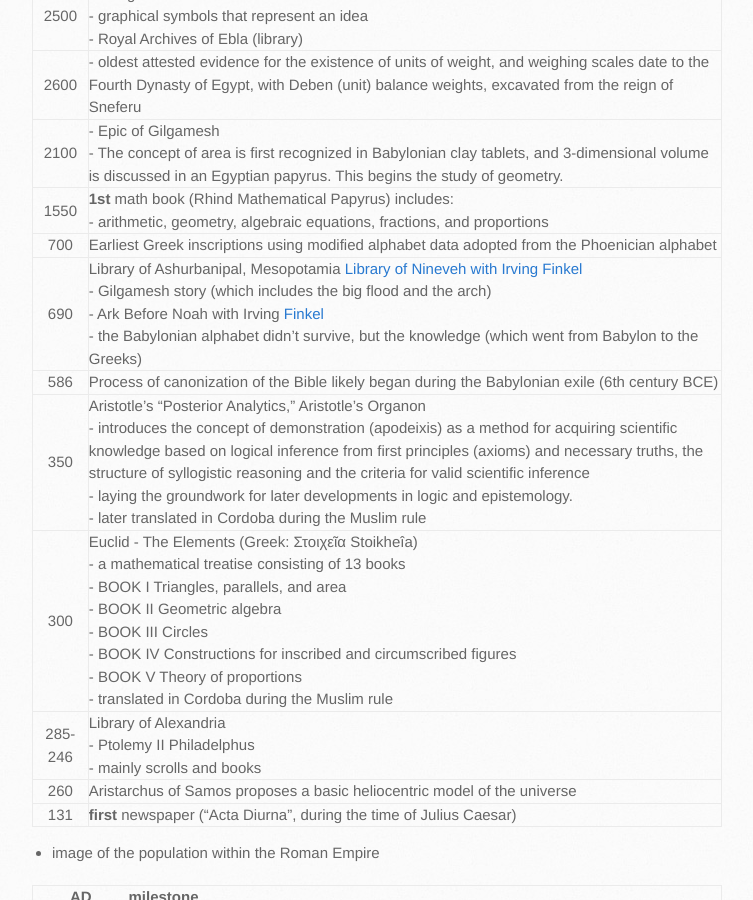
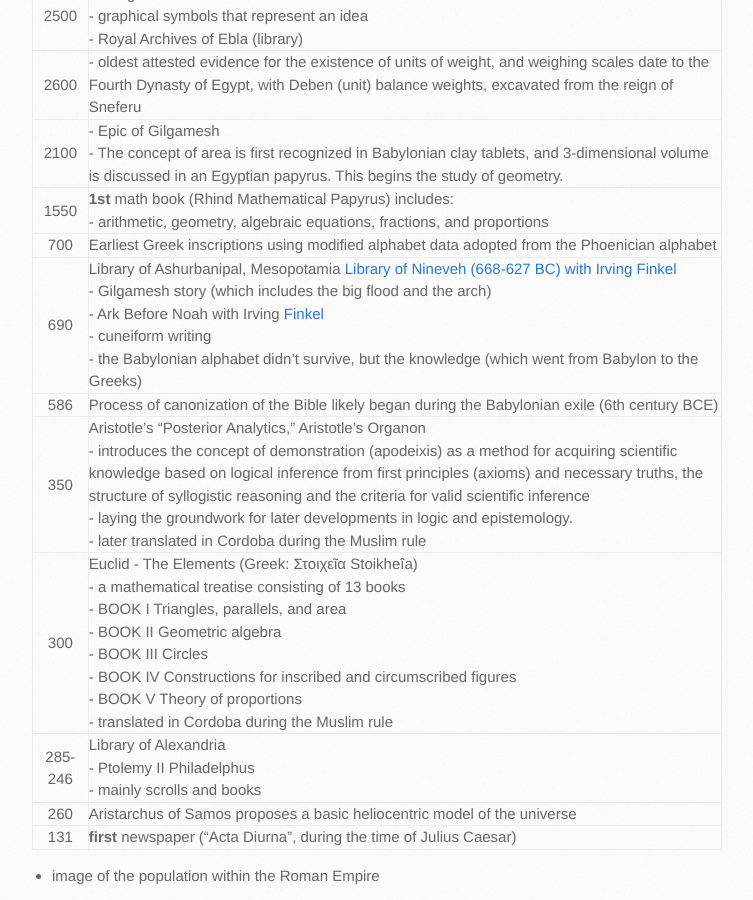
Before and after one commit to trumpfheller/trumpfheller.github.io, a Jekyll site: the page built from epistemologicalTree.md, in a window 1280 px wide and 900 px high, scrolled down 1012 px. Shown: the whole window, without its empty margins (128-881 px from the left). Built offline with Jekyll 4.4.1, drawn with Linux system fonts in a browser that asks for light colours.

Commit message:
Update epistemologicalTree.md

```diff
--- a/epistemologicalTree.md
+++ b/epistemologicalTree.md
@@ -29,7 +29,7 @@
 | 2100 | - Epic of Gilgamesh<br>- The concept of area is first recognized in Babylonian clay tablets, and 3-dimensional volume is discussed in an Egyptian papyrus. This begins the study of geometry. |
 | 1550 | **1st** math book (Rhind Mathematical Papyrus) includes:<br>- arithmetic, geometry, algebraic equations, fractions, and proportions |
 | 700 | Earliest Greek inscriptions using modified alphabet data adopted from the Phoenician alphabet |
-| 690 | Library of Ashurbanipal, Mesopotamia [Library of Nineveh with Irving Finkel](https://www.youtube.com/live/Ls9JkxFEB9g) <br> - Gilgamesh story (which includes the big flood and the arch)<br> - Ark Before Noah with Irving [Finkel](https://youtu.be/s_fkpZSnz2I?si=e-UB304xbIPUhBA1) <br> - the Babylonian alphabet didn't survive, but the knowledge (which went from Babylon to the Greeks) |
+| 690 | Library of Ashurbanipal, Mesopotamia [Library of Nineveh (668-627 BC) with Irving Finkel](https://www.youtube.com/live/Ls9JkxFEB9g) <br> - Gilgamesh story (which includes the big flood and the arch)<br> - Ark Before Noah with Irving [Finkel](https://youtu.be/s_fkpZSnz2I?si=e-UB304xbIPUhBA1) <br> - cuneiform writing <br> - the Babylonian alphabet didn't survive, but the knowledge (which went from Babylon to the Greeks) |
 | 586 | Process of canonization of the Bible likely began during the Babylonian exile (6th century BCE) |
 | 350 | Aristotle's "Posterior Analytics," Aristotle's Organon<br>- introduces the concept of demonstration (apodeixis) as a method for acquiring scientific knowledge based on logical inference from first principles (axioms) and necessary truths, the structure of syllogistic reasoning and the criteria for valid scientific inference<br>- laying the groundwork for later developments in logic and epistemology.<br>- later translated in Cordoba during the Muslim rule |
 | 300 | Euclid - The Elements (Greek: Στοιχεῖα Stoikheîa)<br>- a mathematical treatise consisting of 13 books<br>- BOOK I Triangles, parallels, and area<br>- BOOK II Geometric algebra<br>- BOOK III Circles<br>- BOOK IV Constructions for inscribed and circumscribed figures<br>- BOOK V Theory of proportions<br>- translated in Cordoba during the Muslim rule |
```
